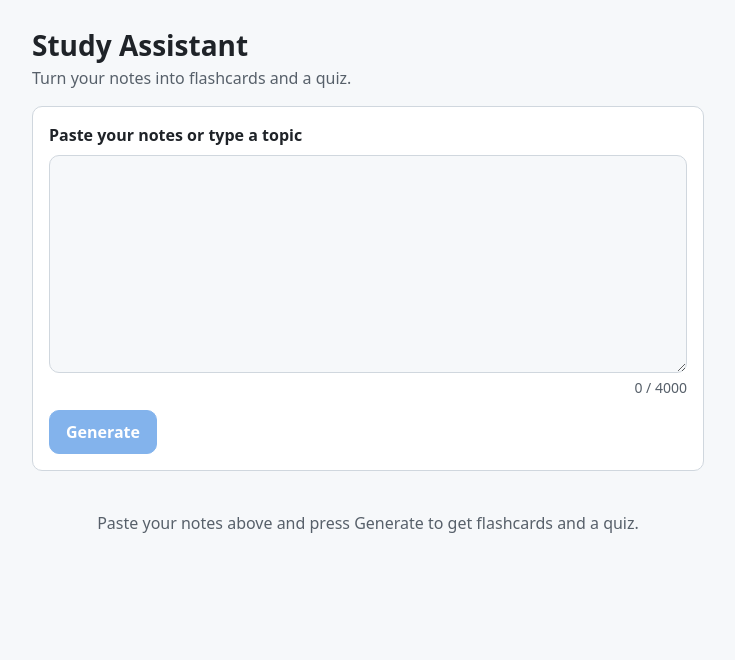
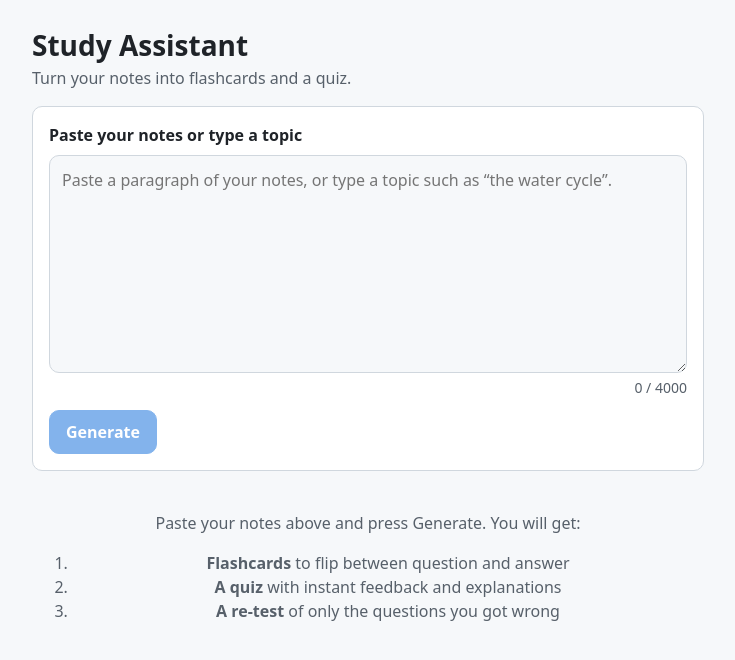
Before and after one commit to RishitheB0T/study-assistant, a React (Vite) app: page / in a window 1280 px wide. Shown: the top 660 px of the page, without its empty margins (272-1007 px from the left). Built offline with nearby package versions, Linux system fonts and the light colour scheme.

Commit message:
feat: placeholder text and a what-you-will-get preview before the first request

```diff
--- a/src/App.jsx
+++ b/src/App.jsx
@@ -33,7 +33,14 @@ function App() {
         onRetry={retry}
       />
       {studySet === null && status === 'idle' ? (
-        <p className="empty">Paste your notes above and press Generate to get flashcards and a quiz.</p>
+        <div className="empty">
+          <p>Paste your notes above and press Generate. You will get:</p>
+          <ol className="preview">
+            <li><strong>Flashcards</strong> to flip between question and answer</li>
+            <li><strong>A quiz</strong> with instant feedback and explanations</li>
+            <li><strong>A re-test</strong> of only the questions you got wrong</li>
+          </ol>
+        </div>
       ) : null}
       {studySet !== null ? (
         // A new key for every new set: React rebuilds the cards and the quiz from scratch.
--- a/src/components/TopicForm.jsx
+++ b/src/components/TopicForm.jsx
@@ -20,6 +20,7 @@ function TopicForm({ onGenerate, isBusy }) {
       <textarea
         id="notes"
         rows={8}
+        placeholder="Paste a paragraph of your notes, or type a topic such as “the water cycle”."
         value={text}
         onChange={(event) => setText(event.target.value)}
       />
```
